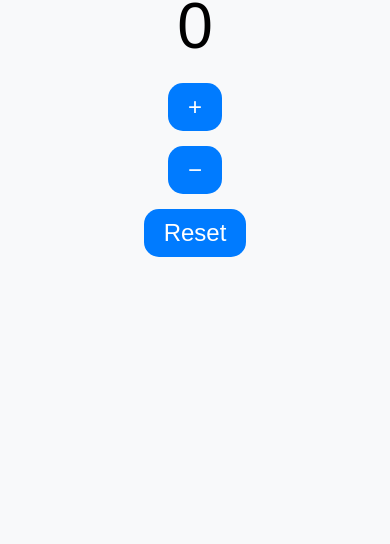
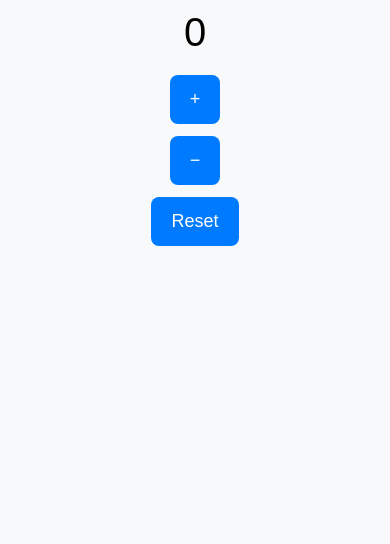
Before and after one commit to jussi-kurikka/click-counter-js, a website: page index.html in a window 390 px wide. Shown: the part 348-892 px from the top of the page. Before the commit the page ends 844 px from the top, so only its background shows below. Drawn offline with Linux system fonts and the light colour scheme.

Commit message:
Improve css style for mobile screens

```diff
--- a/index.html
+++ b/index.html
@@ -7,6 +7,7 @@
   <link rel="stylesheet" href="style.css" />
 </head>
 <body>
+  <div id="app">
     <h1>Click Counter</h1>
     <div id="counter">0</div>
     <div id="button-container">
@@ -21,7 +22,7 @@
         <p id="modal-message"></p>
       </div>
     </div>
-
+  </div>
 
   <script src="script.js" defer></script>
 </body>
--- a/style.css
+++ b/style.css
@@ -1,46 +1,67 @@
+/* Base */
+:root { --gap: 12px; }
 body {
   font-family: sans-serif;
-  background-color: #f8f9fa;
-  display: flex;
-  flex-direction: column;
-  align-items: center;
-  justify-content: center;
-  height: 100vh;
+  background: #f8f9fa;
   margin: 0;
+  min-height: 100vh;
+  display: grid;
+  place-items: center;   /* centers #app */
+  padding: 24px;         /* breathing room on small screens */
 }
 
-h1 {
-  margin-bottom: 20px;
+#app {
+  width: 100%;
+  max-width: 420px;      /* keep content readable on wide screens */
+  text-align: center;
 }
 
 #counter {
-  font-size: 4rem;
-  margin: 20px 0;
-  color: #d60f0f;
+  /* scales from small phones to desktop */
+  font-size: clamp(2.5rem, 8vw, 4rem);
+  margin: 16px 0 20px;
+  color: #333;
 }
 
 #button-container {
   display: flex;
-  gap: 15px; /* space between buttons */
-  justify-content: center; /* center buttons horizontally */
-  flex-direction: column;
-  align-items: center;
+  gap: var(--gap);
+  justify-content: center;
 }
 
+/* Style only these buttons (avoid global button styling) */
 #button-container button {
-  font-size: 1.5rem;
-  padding: 10px 20px;
+  font-size: 1.25rem;
+  padding: 12px 18px;
+  border: none;
+  border-radius: 8px;
+  background: #007bff;
+  color: #fff;
   cursor: pointer;
-  border: none;
-  border-radius: 15px;
-  background-color: #007bff;
-  color: white;
-  transition: background-color 0.4s ease;
+  transition: background-color .2s ease;
+  touch-action: manipulation; /* better tap response on mobile */
+}
+#button-container button:hover { background: #0056b3; }
+
+/* Small-screen tweaks */
+@media (max-width: 480px) {
+  #button-container {
+    flex-direction: column;    /* stack buttons vertically */
+    align-items: center;      /* full width buttons */
+  }
+  #button-container button {
+    width: max-content;
+    padding: 14px 20px;        /* bigger tap targets (44px+ height) */
+    font-size: 1.125rem;
+  }
+  h1 { font-size: 1.5rem; }
 }
 
-#button-container button:hover {
-  background-color: #0056b3;
+/* Medium-screen tweaks */
+@media (max-width: 768px) {
+  #app { max-width: 520px; }
 }
+
 
 .modal {
   display: none; /* Hide by default */
@@ -63,6 +84,6 @@ h1 {
   position: absolute;
   right: 20px;
   top: 10px;
-  font-size: 24px;
+  font-size: 40px;
   cursor: pointer;
 }
```
Lines whose indentation alone changed are shown as unchanged.
